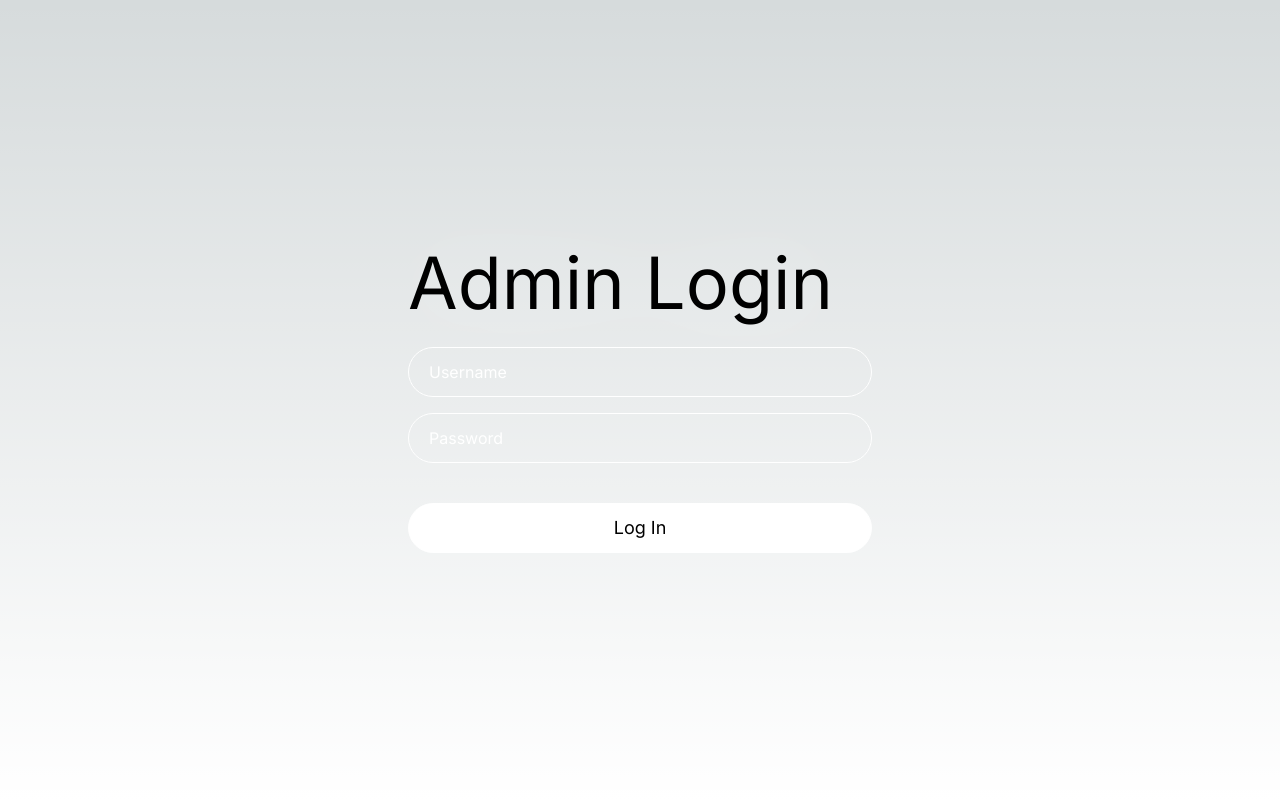
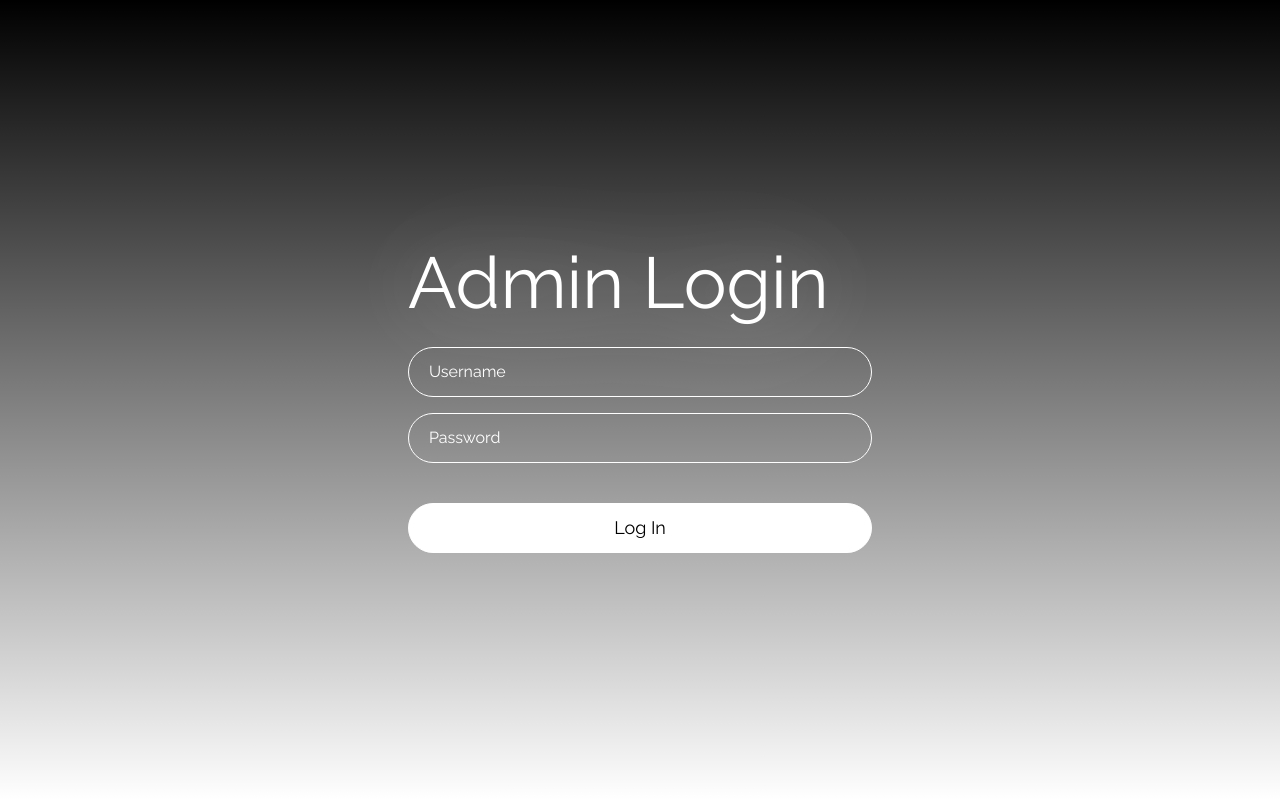
Before and after one commit to ahsanzizan/url-shortener, a Next.js app: page /auth/login in a window 1280 px wide. Built offline with nearby package versions, Linux system fonts and the light colour scheme; no server answers.

Commit message:
chore: Configure font and libraries

```diff
--- a/src/app/layout.tsx
+++ b/src/app/layout.tsx
@@ -1,12 +1,26 @@
-import type { Metadata } from "next";
-import { Inter } from "next/font/google";
 import "./globals.css";
+import type { Metadata, Viewport } from "next";
+import { Raleway } from "next/font/google";
+import { NextAuthProvider } from "./components/NextAuthProvider";
+import TopLoader from "./components/TopLoader";
+import { Toaster } from "react-hot-toast";
 
-const inter = Inter({ subsets: ["latin"] });
+const raleway = Raleway({
+  subsets: ["latin"],
+  weight: ["400", "500"],
+});
 
 export const metadata: Metadata = {
-  title: "ahsanzizan's URL shortener",
-  description: "URL shortener",
+  title: {
+    default: "Ahsan Azizan | Personal Website",
+    template: "Ahsan Azizan | %s",
+  },
+  description: "Personal website of Ahsan Awadullah Azizan",
+};
+
+export const viewport: Viewport = {
+  width: "device-width",
+  initialScale: 1,
 };
 
 export default function RootLayout({
@@ -16,7 +30,15 @@ export default function RootLayout({
 }) {
   return (
     <html lang="en">
-      <body className={inter.className}>{children}</body>
+      <body
+        className={raleway.className + " overflow-x-hidden bg-black text-white"}
+      >
+        <NextAuthProvider>
+          <TopLoader />
+          <Toaster position="top-right" />
+          {children}
+        </NextAuthProvider>
+      </body>
     </html>
   );
 }
```
